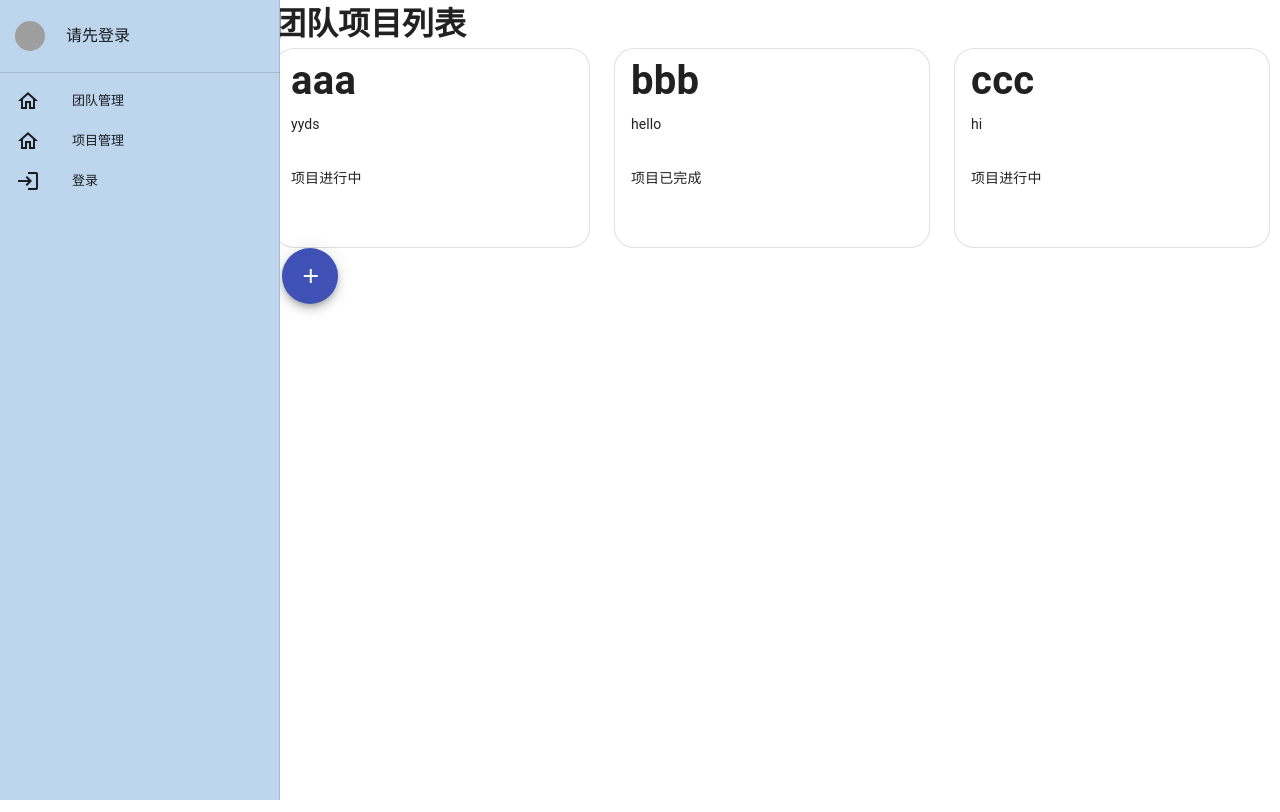
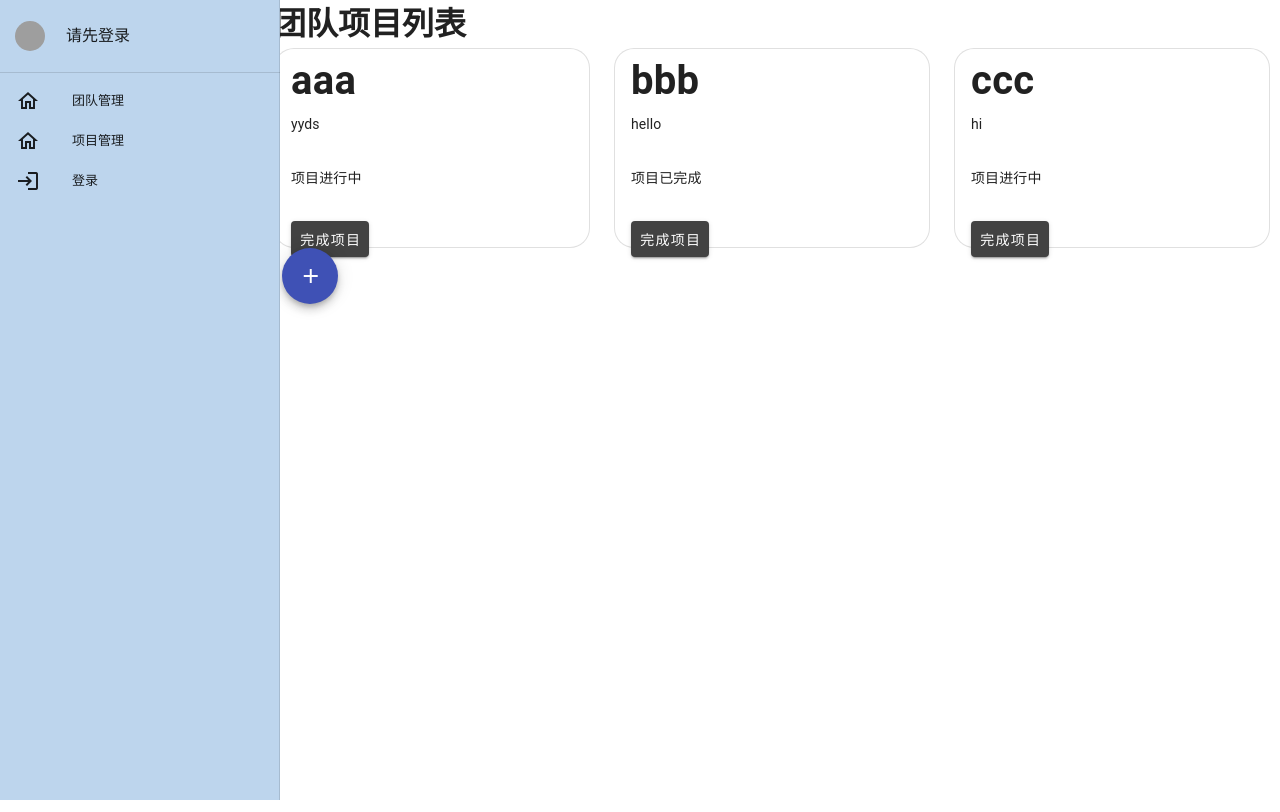
Before and after one commit to echo17666/2022-summer, a Vue app in the folder frontend/: page /team/project in a window 1280 px wide. Built offline with nearby package versions, Linux system fonts and the light colour scheme; grey boxes are pictures that could not be loaded.

Commit message:
状态修改按钮

```diff
--- a/frontend/src/components/Starting/PeopleItem.vue
+++ b/frontend/src/components/Starting/PeopleItem.vue
@@ -11,7 +11,7 @@
           <v-card-text>
             {{people.introduction}}
           </v-card-text>
-          <v-img src="people.profile"></v-img>
+          <v-img v-bind:src="people.profile" alt=""> </v-img>
             <v-card-actions>
 
             </v-card-actions>
--- a/frontend/src/components/Starting/ProjectItem.vue
+++ b/frontend/src/components/Starting/ProjectItem.vue
@@ -11,13 +11,20 @@
           <v-card-text>
              {{project.introduction}}
           </v-card-text>
-          <v-card-text v-if="project.completed==true">
+          <v-card-text v-if="project.completed===true">
             项目已完成
           </v-card-text>
           <v-card-text v-else>
             项目进行中
           </v-card-text>
           <v-card-actions>
+            <v-btn
+                class="ma-2"
+                color="secondary"
+                @click="Completed"
+            >
+              完成项目
+            </v-btn>
 
           </v-card-actions>
         </v-col>
@@ -42,7 +49,11 @@ export default {
     };
   },
   methods: {
-
+    Completed()
+    {
+      if(this.project.completed===false)
+      this.project.completed =! this.project.completed;
+    }
   },
 
 };
--- a/frontend/src/components/Team/TeamProject.vue
+++ b/frontend/src/components/Team/TeamProject.vue
@@ -64,6 +64,7 @@ export default {
         name:"",
         introduction:"",
         completed:false,
+        deleted:false,
       },
       project:[
         {name:"aaa",introduction:"yyds",completed:false, deleted:false},
```
